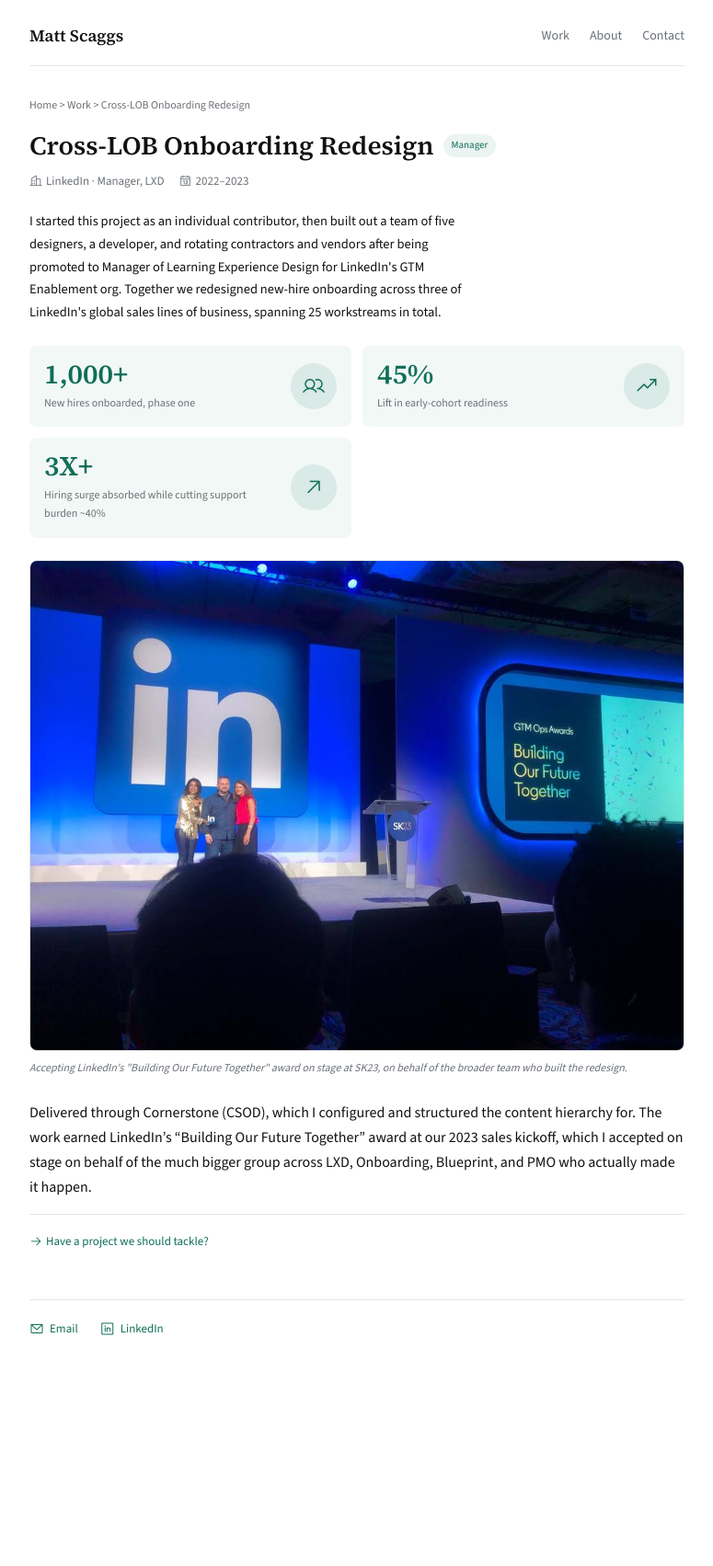
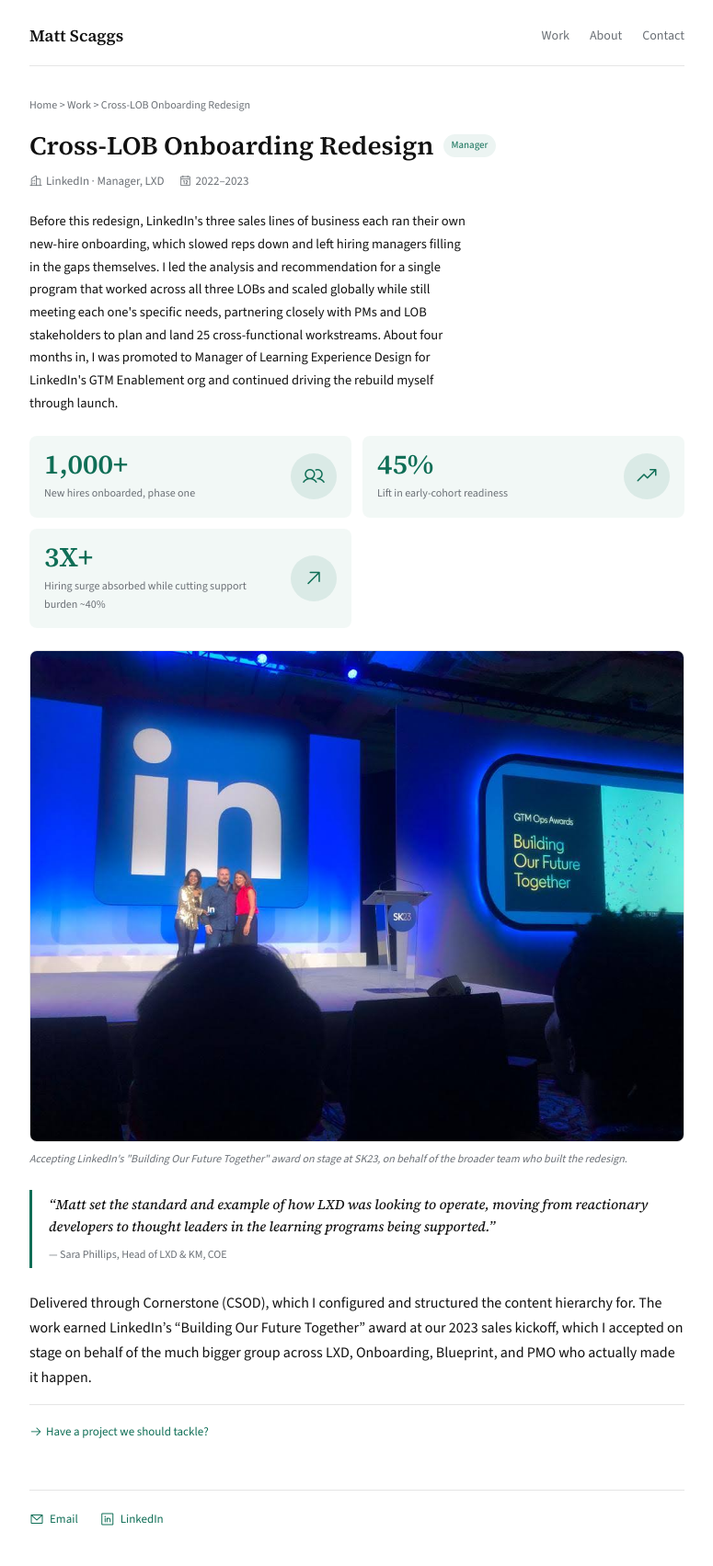
Before and after one commit to mattscaggs/mattscaggs.github.io, a Jekyll site: the page built from _case_studies/cross-lob-onboarding-redesign.md, in a window 1280 px wide. Shown: the whole page at 92% size, without its empty margins (252-1027 px from the left). Built offline with Jekyll 4.4.1, drawn with Linux system fonts in a browser that asks for light colours; before the commit the page ends 1496 px from its top, so only the background shows below that.

Commit message:
Redraft Cross-LOB intro to lead with problem/learners, remove misattributed team-credit, add Sara Phillips peer quote

```diff
--- a/_case_studies/cross-lob-onboarding-redesign.md
+++ b/_case_studies/cross-lob-onboarding-redesign.md
@@ -9,12 +9,14 @@
 featured: true
 featured_order: 1
 featured_icon: ph-path
-featured_blurb: "Led a team redesigning new-hire onboarding across three of LinkedIn's global sales lines of business."
+featured_blurb: "Redesigned new-hire onboarding across three of LinkedIn's global sales lines of business."
 intro: >
-  I started this project as an individual contributor, then built out a team of five designers, a developer, and
-  rotating contractors and vendors after being promoted to Manager of Learning Experience Design for LinkedIn's GTM
-  Enablement org. Together we redesigned new-hire onboarding across three of LinkedIn's global sales lines of
-  business, spanning 25 workstreams in total.
+  Before this redesign, LinkedIn's three sales lines of business each ran their own new-hire onboarding, which slowed
+  reps down and left hiring managers filling in the gaps themselves. I led the analysis and recommendation for a
+  single program that worked across all three LOBs and scaled globally while still meeting each one's specific needs,
+  partnering closely with PMs and LOB stakeholders to plan and land 25 cross-functional workstreams. About four
+  months in, I was promoted to Manager of Learning Experience Design for LinkedIn's GTM Enablement org and continued
+  driving the rebuild myself through launch.
 stats:
   - number: "1,000+"
     label: New hires onboarded, phase one
@@ -27,5 +29,9 @@
     icon: ph-arrow-up-right
 image: /assets/img/cross-lob-hero.jpg
 image_caption: "Accepting LinkedIn's \"Building Our Future Together\" award on stage at SK23, on behalf of the broader team who built the redesign."
+quote: >-
+  Matt set the standard and example of how LXD was looking to operate, moving from reactionary developers to thought
+  leaders in the learning programs being supported.
+quote_attribution: "Sara Phillips, Head of LXD & KM, COE"
 ---
 Delivered through Cornerstone (CSOD), which I configured and structured the content hierarchy for. The work earned LinkedIn's "Building Our Future Together" award at our 2023 sales kickoff, which I accepted on stage on behalf of the much bigger group across LXD, Onboarding, Blueprint, and PMO who actually made it happen.
```
